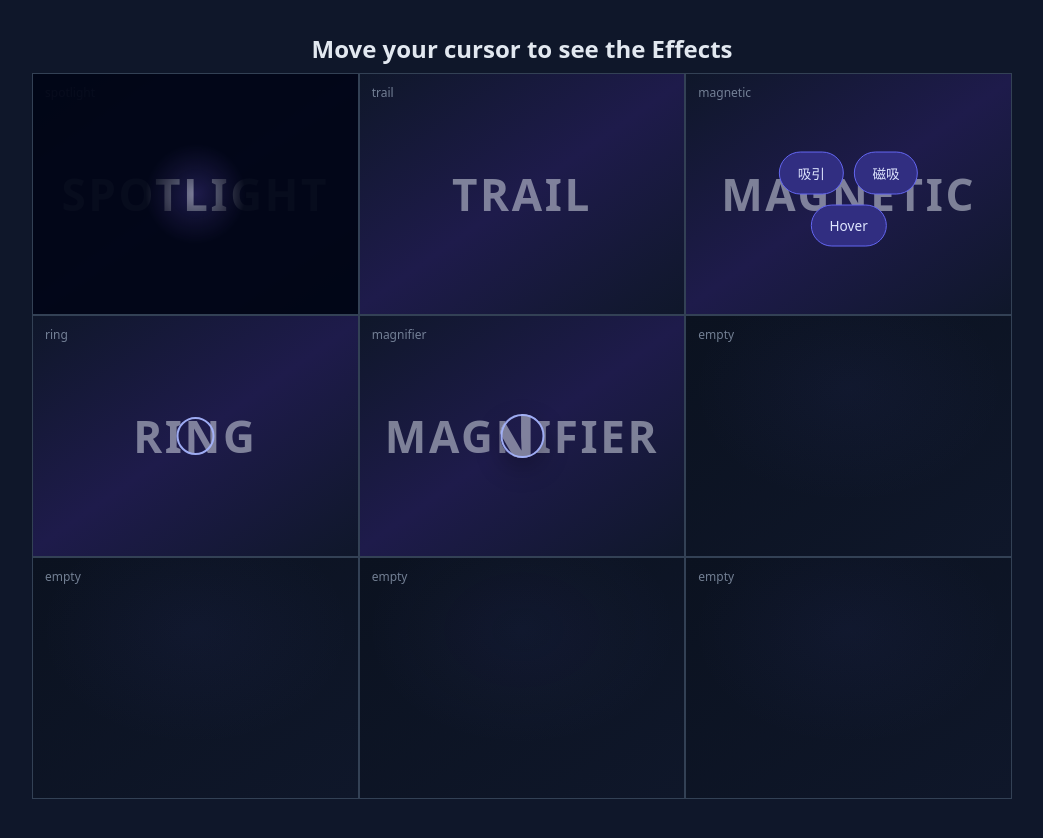
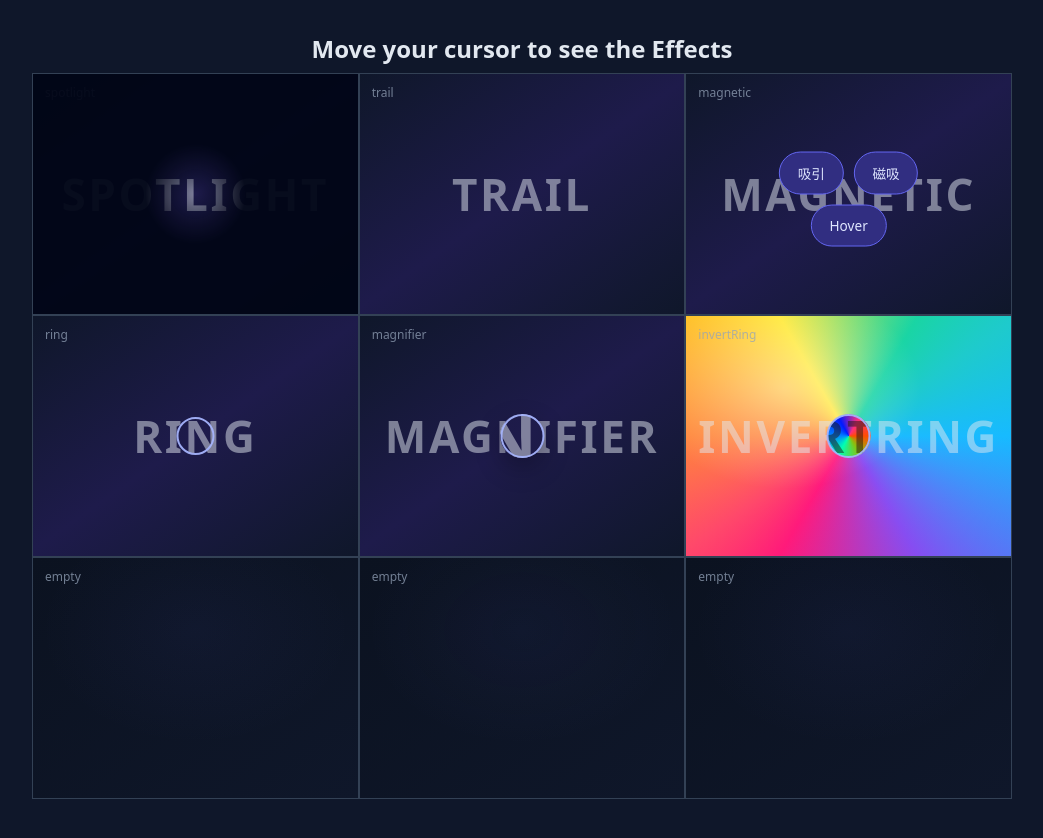
Before and after one commit to chase-si/magic-cursor, a website built with Vite: page demo/index.html in a window 1280 px wide. Shown: the whole page, without its empty margins (118-1161 px from the left). Built offline with nearby package versions, Linux system fonts and the light colour scheme.

Commit message:
[feat]add invert effect

```diff
--- a/demo/demo.ts
+++ b/demo/demo.ts
@@ -9,7 +9,8 @@ function isEffectName(v: string): v is EffectName {
     v === "trail" ||
     v === "magnetic" ||
     v === "ring" ||
-    v === "magnifier"
+    v === "magnifier" ||
+    v === "invertRing"
   );
 }
 
@@ -71,6 +72,16 @@ function mountAll() {
           }),
         );
         break;
+      case "invertRing":
+        destroyables.push(
+          createEffect("invertRing", cell, {
+            size: 44,
+            color: "rgba(165, 180, 252, 0.95)",
+            borderWidth: 2,
+            smoothing: 0.12,
+          }),
+        );
+        break;
     }
   }
 }
--- a/demo/index.html
+++ b/demo/index.html
@@ -42,6 +42,21 @@
       .cell[data-effect=""] {
         background: radial-gradient(80% 80% at 50% 30%, rgba(99, 102, 241, 0.05), transparent 60%),
           linear-gradient(145deg, #0b1220 0%, #0f172a 100%);
+      }
+      .cell[data-effect="invertRing"] {
+        background: conic-gradient(
+            from 210deg,
+            #ff004c,
+            #ff7a00,
+            #ffe600,
+            #00d084,
+            #00b3ff,
+            #7c3aed,
+            #ff004c
+          ),
+          radial-gradient(70% 70% at 30% 30%, rgba(255, 255, 255, 0.35), rgba(255, 255, 255, 0) 60%),
+          linear-gradient(145deg, #0f172a 0%, #1e1b4b 50%, #0f172a 100%);
+        background-blend-mode: screen, normal, normal;
       }
       .cell-bg {
         position: absolute;
@@ -115,9 +130,9 @@
           <div class="cell-bg">magnifier</div>
           <div class="cell-meta">magnifier</div>
         </div>
-        <div class="cell" data-effect="">
-          <div class="cell-bg"></div>
-          <div class="cell-meta">empty</div>
+        <div class="cell" data-effect="invertRing">
+          <div class="cell-bg">invertRing</div>
+          <div class="cell-meta">invertRing</div>
         </div>
         <div class="cell" data-effect="">
           <div class="cell-bg"></div>
--- /dev/null
+++ b/src/effects/invertRing.ts
@@ -0,0 +1,206 @@
+import type { Destroyable, InvertRingOptions } from "../types";
+import { createCanvasLayer } from "../utils/canvas-layer";
+
+/**
+ * 反色圆环：圈内对内容做反色（静态快照），圈外保持原样。
+ */
+export function mountInvertRing(
+  root: HTMLElement,
+  options: InvertRingOptions = {},
+): Destroyable {
+  const size = options.size ?? 36;
+  const color = options.color ?? "rgba(99, 102, 241, 0.9)";
+  const borderWidth = options.borderWidth ?? 2;
+  const smoothing = options.smoothing ?? 0.18;
+  const blendMode = options.blendMode ?? "difference";
+
+  const prevCursor = root.style.cursor;
+  root.style.cursor = "none";
+
+  const layer = createCanvasLayer(root, {
+    "data-magic-cursor-invert-ring": "",
+    "data-magic-cursor-invert-ring-renderer": "canvas",
+  });
+  const { canvas, ctx, observeRootResize, teardownLayout } = layer;
+
+  const viewport = document.createElement("div");
+  viewport.setAttribute("data-magic-cursor-invert-ring-viewport", "");
+  viewport.style.cssText = [
+    "position:absolute",
+    "left:0",
+    "top:0",
+    "pointer-events:none",
+    "border-radius:50%",
+    "overflow:hidden",
+    // 将 mix-blend-mode 的影响限制在圈内
+    "isolation:isolate",
+    `width:${size}px`,
+    `height:${size}px`,
+    "transform:translate(-50%,-50%) scale(1)",
+    "will-change:transform,left,top",
+    "z-index:2147482999",
+  ].join(";");
+
+  const content = document.createElement("div");
+  content.setAttribute("data-magic-cursor-invert-ring-content", "");
+  content.style.cssText = [
+    "position:absolute",
+    "left:0",
+    "top:0",
+    "pointer-events:none",
+    "transform-origin:0 0",
+    "will-change:transform",
+  ].join(";");
+  viewport.appendChild(content);
+
+  const invertLayer = document.createElement("div");
+  invertLayer.setAttribute("data-magic-cursor-invert-ring-layer", "");
+  invertLayer.style.cssText = [
+    "position:absolute",
+    "inset:0",
+    "pointer-events:none",
+    "background:#fff",
+    // 白色与底图做 difference = 反色（默认）
+    `mix-blend-mode:${blendMode}`,
+  ].join(";");
+  viewport.appendChild(invertLayer);
+
+  const syncContentSize = () => {
+    content.style.width = `${root.clientWidth}px`;
+    content.style.height = `${root.clientHeight}px`;
+  };
+
+  const computed = getComputedStyle(root);
+  const snapshot = document.createElement("div");
+  snapshot.style.cssText = [
+    "position:absolute",
+    "inset:0",
+    "pointer-events:none",
+  ].join(";");
+  snapshot.style.backgroundColor = computed.backgroundColor;
+  snapshot.style.backgroundImage = computed.backgroundImage;
+  snapshot.style.backgroundPosition = computed.backgroundPosition;
+  snapshot.style.backgroundRepeat = computed.backgroundRepeat;
+  snapshot.style.backgroundSize = computed.backgroundSize;
+  content.appendChild(snapshot);
+
+  for (const child of Array.from(root.children)) {
+    const el = child as HTMLElement;
+    if (el.dataset.magicCursorSpotlight !== undefined) continue;
+    if (el.dataset.magicCursorTrail !== undefined) continue;
+    if (el.dataset.magicCursorRing !== undefined) continue;
+    if (el.dataset.magicCursorMagnifier !== undefined) continue;
+    if (el.dataset.magicCursorInvertRing !== undefined) continue;
+    content.appendChild(el.cloneNode(true));
+  }
+
+  let lx = 0;
+  let ly = 0;
+  let targetX = 0;
+  let targetY = 0;
+  let raf = 0;
+  let pressScale = 1;
+
+  const update = () => {
+    viewport.style.left = `${lx}px`;
+    viewport.style.top = `${ly}px`;
+    viewport.style.transform = `translate(-50%,-50%) scale(${pressScale})`;
+
+    // 将光标点对齐到 viewport 中心（不缩放，zoom=1）
+    const tx = size / 2 - lx;
+    const ty = size / 2 - ly;
+    content.style.transform = `translate(${tx}px, ${ty}px)`;
+  };
+
+  const draw = () => {
+    const bw = canvas.width;
+    const bh = canvas.height;
+    const dpr = layer.getDpr();
+
+    ctx.setTransform(1, 0, 0, 1, 0, 0);
+    ctx.clearRect(0, 0, bw, bh);
+    ctx.setTransform(dpr, 0, 0, dpr, 0, 0);
+
+    const drawSize = size * pressScale;
+    const r = Math.max(0.5, drawSize / 2 - borderWidth / 2);
+
+    ctx.strokeStyle = color;
+    ctx.lineWidth = borderWidth;
+    ctx.beginPath();
+    ctx.arc(lx, ly, r, 0, Math.PI * 2);
+    ctx.stroke();
+  };
+
+  const tick = () => {
+    raf = 0;
+    lx += (targetX - lx) * smoothing;
+    ly += (targetY - ly) * smoothing;
+    update();
+    draw();
+    if (Math.abs(targetX - lx) > 0.05 || Math.abs(targetY - ly) > 0.05) {
+      raf = requestAnimationFrame(tick);
+    }
+  };
+
+  const schedule = () => {
+    if (!raf) {
+      raf = requestAnimationFrame(tick);
+    }
+  };
+
+  const onMove = (e: PointerEvent) => {
+    const rect = root.getBoundingClientRect();
+    targetX = e.clientX - rect.left - root.clientLeft;
+    targetY = e.clientY - rect.top - root.clientTop;
+    schedule();
+  };
+
+  const onDown = () => {
+    pressScale = 0.85;
+    update();
+    draw();
+    schedule();
+  };
+  const onUp = () => {
+    pressScale = 1;
+    update();
+    draw();
+    schedule();
+  };
+
+  lx = root.clientWidth / 2;
+  ly = root.clientHeight / 2;
+  targetX = lx;
+  targetY = ly;
+
+  const ro = observeRootResize(() => {
+    syncContentSize();
+    update();
+    draw();
+  });
+  root.appendChild(viewport);
+  root.appendChild(canvas);
+  root.addEventListener("pointermove", onMove);
+  root.addEventListener("pointerdown", onDown);
+  root.addEventListener("pointerup", onUp);
+
+  syncContentSize();
+  update();
+  draw();
+
+  return {
+    destroy() {
+      root.removeEventListener("pointermove", onMove);
+      root.removeEventListener("pointerdown", onDown);
+      root.removeEventListener("pointerup", onUp);
+      if (raf) {
+        cancelAnimationFrame(raf);
+      }
+      ro.disconnect();
+      canvas.remove();
+      viewport.remove();
+      teardownLayout();
+      root.style.cursor = prevCursor;
+    },
+  };
+}
--- a/src/index.ts
+++ b/src/index.ts
@@ -1,11 +1,13 @@
 import { mountMagnetic } from "./effects/magnetic";
 import { mountMagnifier } from "./effects/magnifier";
+import { mountInvertRing } from "./effects/invertRing";
 import { mountRing } from "./effects/ring";
 import { mountSpotlight } from "./effects/spotlight";
 import { mountTrail } from "./effects/trail";
 import type {
   Destroyable,
   EffectName,
+  InvertRingOptions,
   MagnifierOptions,
   MagneticOptions,
   RingOptions,
@@ -16,6 +18,7 @@ import type {
 export type {
   Destroyable,
   EffectName,
+  InvertRingOptions,
   MagnifierOptions,
   MagneticOptions,
   RingOptions,
@@ -51,6 +54,11 @@ export function createEffect(
   options?: MagnifierOptions,
 ): Destroyable;
 export function createEffect(
+  name: "invertRing",
+  target?: HTMLElement,
+  options?: InvertRingOptions,
+): Destroyable;
+export function createEffect(
   name: "ring",
   target?: HTMLElement,
   options?: RingOptions,
@@ -63,6 +71,7 @@ export function createEffect(
     | TrailOptions
     | MagneticOptions
     | MagnifierOptions
+    | InvertRingOptions
     | RingOptions,
 ): Destroyable {
   const root = resolveRoot(target);
@@ -75,6 +84,8 @@ export function createEffect(
       return mountMagnetic(root, options as MagneticOptions);
     case "magnifier":
       return mountMagnifier(root, options as MagnifierOptions);
+    case "invertRing":
+      return mountInvertRing(root, options as InvertRingOptions);
     case "ring":
       return mountRing(root, options as RingOptions);
     default: {
```
Also changed, not shown: src/types.ts (+15 -1 lines).
